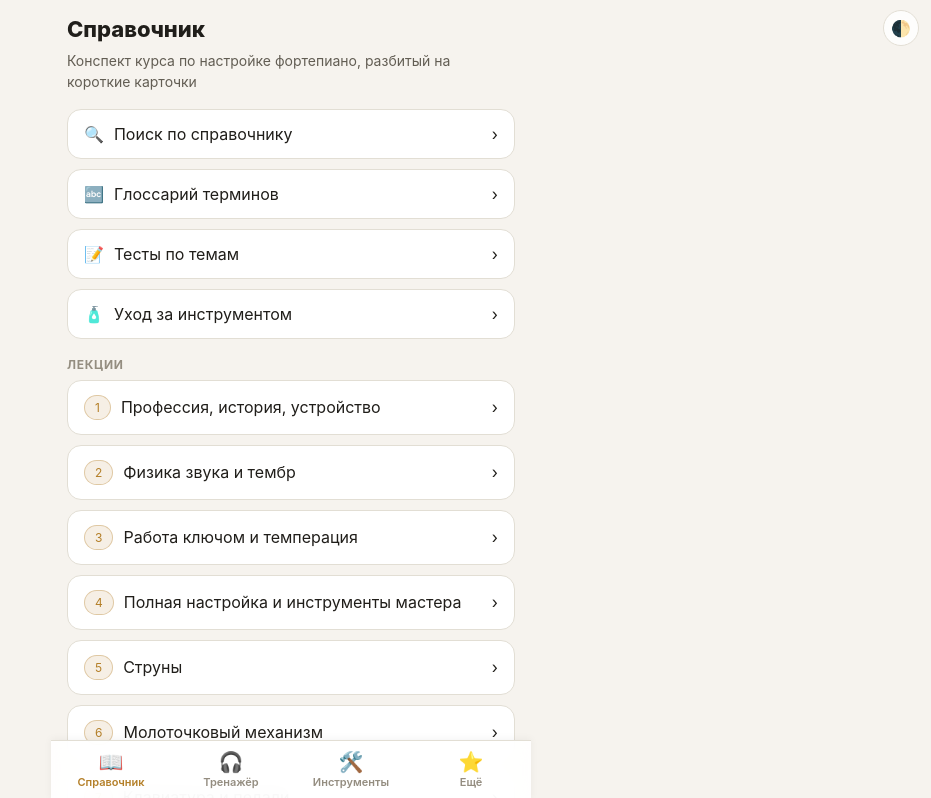
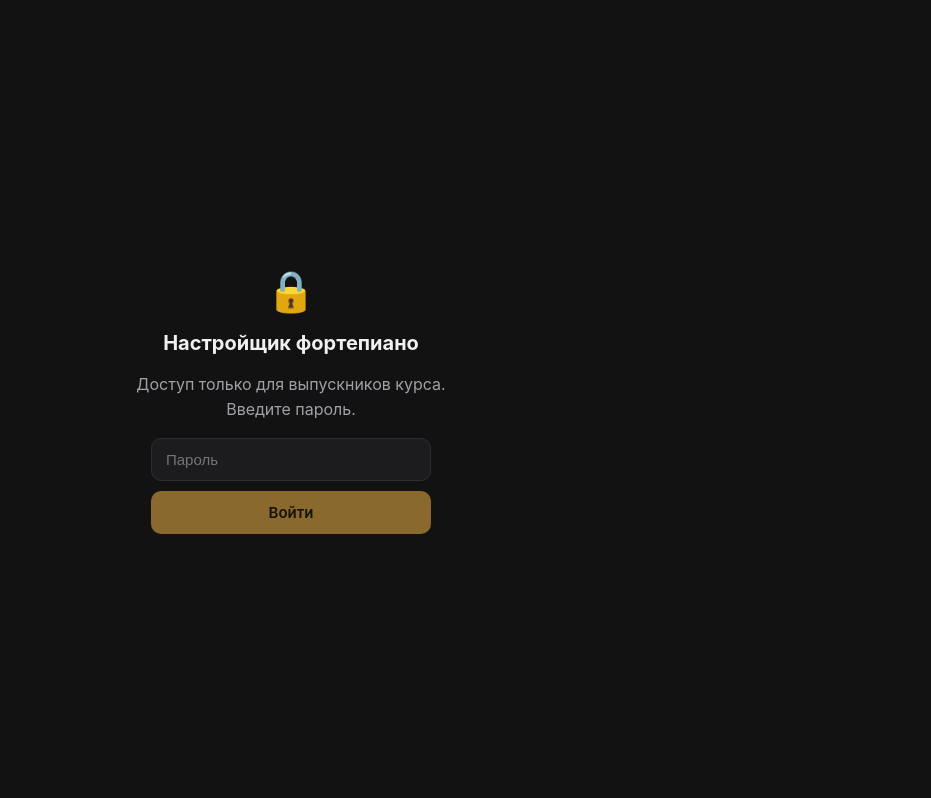
Before and after one commit to vysockiymark01-prog/440Hz, a React (Vite) app: page /reference in a window 1280 px wide. Before the commit this address led to /reference#/reference. Shown: the top 798 px of the page, without its empty margins (349-1280 px from the left). Built offline with nearby package versions, Linux system fonts and the light colour scheme.

Commit message:
Wrap App component with PasswordGate

```diff
--- a/src/main.jsx
+++ b/src/main.jsx
@@ -5,9 +5,11 @@ import './index.css'
 import App from './App.jsx'
 import { ThemeProvider } from './contexts/ThemeContext.jsx'
 import { FontScaleProvider } from './contexts/FontScaleContext.jsx'
+import PasswordGate from './components/PasswordGate.jsx'
 
 createRoot(document.getElementById('root')).render(
   <StrictMode>
+    <PasswordGate>
       <ThemeProvider>
         <FontScaleProvider>
           <HashRouter>
@@ -15,5 +17,6 @@ createRoot(document.getElementById('root')).render(
           </HashRouter>
         </FontScaleProvider>
       </ThemeProvider>
+    </PasswordGate>
   </StrictMode>,
 )
```
Lines whose indentation alone changed are shown as unchanged.
